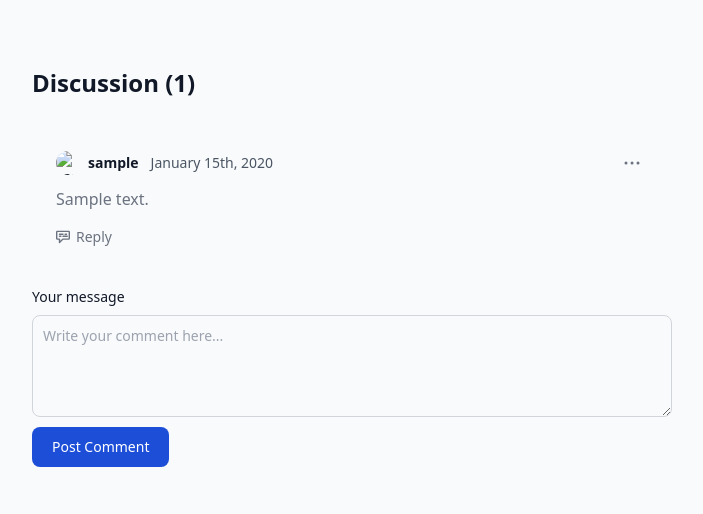
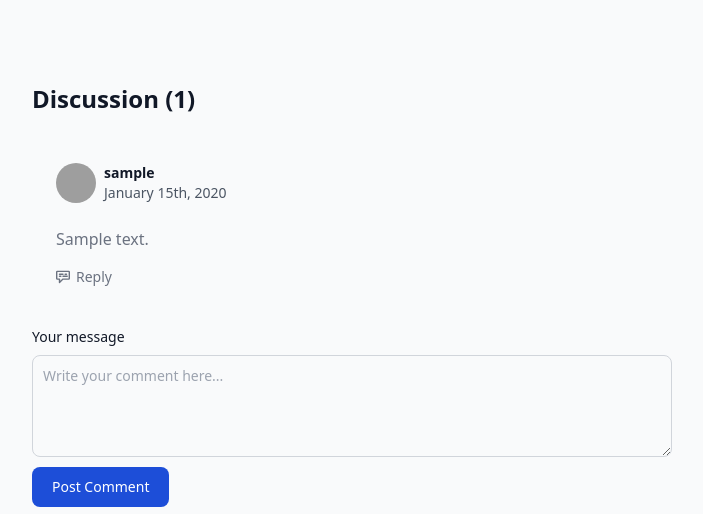
Before and after one commit to AmirAbbasDev/DjangoBlogHub, a Django app: a page that uses templates/blog/partials/comments.html in a window 1280 px wide. Shown: the part 671-1185 px from the top of the page, without its empty margins (288-991 px from the left). Run offline with Django 5.2, Linux system fonts and the light colour scheme; tables that the repository leaves empty hold one stand-in row (values such as "Sample post"); some libraries are stand-ins or nearby versions; grey boxes are pictures that could not be loaded.

Commit message:
Update requirements

```diff
--- a/templates/blog/partials/author_info.html
+++ b/templates/blog/partials/author_info.html
@@ -1,11 +1,11 @@
-<div class="flex items-center mb-4">
+<div class="flex items-start mb-4">
+  <img class="mr-2 w-10 h-10 rounded-full" src="{{ author.profile_picture.url|default:'https://images.pexels.com/photos/1559486/pexels-photo-1559486.jpeg?auto=compress&cs=tinysrgb&w=600' }}" alt="{{ author.username }}" />
   <!-- Comment Author -->
-  <p class="inline-flex items-center mr-3 text-sm text-gray-900 dark:text-white font-semibold hover:text-blue-600 transition-colors duration-200">
-    <img class="mr-2 w-6 h-6 rounded-full" src="{{ author.profile_picture.url|default:'https://via.placeholder.com/150' }}" alt="{{ author.username }}" />
-    {{ author.username }}
-  </p>
-  <!-- Comment Date -->
-  <p class="text-sm text-gray-600 dark:text-gray-400">
-    <time pubdate datetime="{{ publish_date|date:'Y-m-d' }}" title="{{ publish_date|date:'F jS, Y' }}">{{ publish_date|date:'F jS, Y' }}</time>
-  </p>
+  <div class="flex flex-col">
+    <p class="inline-flex items-center mr-3 text-sm text-gray-900 dark:text-white font-semibold hover:text-blue-600 transition-colors duration-200">{{ author.username }}</p>
+    <!-- Comment Date -->
+    <p class="text-sm text-gray-600 dark:text-gray-400">
+      <time pubdate datetime="{{ publish_date|date:'Y-m-d' }}" title="{{ publish_date|date:'F jS, Y' }}">{{ publish_date|date:'F jS, Y' }}</time>
+    </p>
+  </div>
 </div>
--- a/templates/blog/partials/comments.html
+++ b/templates/blog/partials/comments.html
@@ -1,6 +1,6 @@
 {% load static tailwind_tags %}
 
-<section class=" dark:bg-gray-900 py-8 lg:py-16 antialiased">
+<section class="dark:bg-gray-900 py-8 lg:py-16 antialiased">
   <div class="max-w-2xl mx-auto px-4">
     <!-- Discussion Header -->
     <div class="flex justify-between items-center mb-6">
@@ -9,16 +9,22 @@
 
     <!-- Comments List -->
     {% for comment in comments %}
-      <article class="p-6 text-base  rounded-lg dark:bg-gray-900 mb-4">
+      <article class="p-6 text-base rounded-lg dark:bg-gray-900 mb-4">
         <footer class="flex justify-between items-center mb-2">
-          <div class="flex items-center">
+          {% comment %} <div class="flex items-center">
             <!-- Comment Author -->
             <p class="inline-flex items-center mr-3 text-sm text-gray-900 dark:text-white font-semibold">
               <img class="mr-2 w-6 h-6 rounded-full"
                 src="{% if comment.user.profile_picture %}
                   {{ comment.user.profile_picture.url }}
                 {% else %}
+
+
+
                   https://via.placeholder.com/150
+
+
+
                 {% endif %}"
                 alt="{{ comment.user.username }}" />
               {{ comment.user.username }}
@@ -28,15 +34,29 @@
               <time pubdate datetime="{{ comment.created_at|date:'Y-m-d' }}" title="{{ comment.created_at|date:'F jS, Y' }}">{{ comment.created_at|date:'F jS, Y' }}</time>
             </p>
           </div>
+          {% endcomment %}
+          <div class="flex items-start mb-4">
+            <img class="mr-2 w-10 h-10 rounded-full" src="{{ comment.user.profile_picture.url|default:'https://images.pexels.com/photos/1559486/pexels-photo-1559486.jpeg?auto=compress&cs=tinysrgb&w=600' }}" alt="{{ comment.user.username }}" />
+            <!-- Comment Author -->
+            <div class="flex flex-col">
+              <p class="inline-flex items-center mr-3 text-sm text-gray-900 dark:text-white font-semibold hover:text-blue-600 transition-colors duration-200">{{ comment.user.username }}</p>
+              <!-- Comment Date -->
+              <p class="text-sm text-gray-600 dark:text-gray-400">
+                <time pubdate datetime="{{ publish_date|date:'Y-m-d' }}" title="{{ comment.created_at|date:'F jS, Y' }}">{{ comment.created_at|date:'F jS, Y' }}</time>
+              </p>
+            </div>
+          </div>
+
+          {% if request.user.is_staff or request.user.id == comment.user.id %}
             <!-- Comment Dropdown Menu -->
-          <button id="dropdownComment{{ comment.id }}Button" data-dropdown-toggle="dropdownComment{{ comment.id }}" class="inline-flex items-center p-2 text-sm font-medium text-center text-gray-500 dark:text-gray-400  rounded-lg hover:bg-gray-100 focus:ring-4 focus:outline-none focus:ring-gray-50 dark:bg-gray-900 dark:hover:bg-gray-700 dark:focus:ring-gray-600" type="button">
+            <button id="dropdownComment{{ comment.id }}Button" data-dropdown-toggle="dropdownComment{{ comment.id }}" class="inline-flex items-center p-2 text-sm font-medium text-center text-gray-500 dark:text-gray-400 rounded-lg hover:bg-gray-100 focus:ring-4 focus:outline-none focus:ring-gray-50 dark:bg-gray-900 dark:hover:bg-gray-700 dark:focus:ring-gray-600" type="button">
               <svg class="w-4 h-4" aria-hidden="true" xmlns="http://www.w3.org/2000/svg" fill="currentColor" viewBox="0 0 16 3">
                 <path d="M2 0a1.5 1.5 0 1 1 0 3 1.5 1.5 0 0 1 0-3Zm6.041 0a1.5 1.5 0 1 1 0 3 1.5 1.5 0 0 1 0-3ZM14 0a1.5 1.5 0 1 1 0 3 1.5 1.5 0 0 1 0-3Z" />
               </svg>
               <span class="sr-only">Comment settings</span>
             </button>
             <!-- Dropdown Menu Content -->
-          <div id="dropdownComment{{ comment.id }}" class="hidden z-10 w-36  rounded divide-y divide-gray-100 shadow dark:bg-gray-700 dark:divide-gray-600">
+            <div id="dropdownComment{{ comment.id }}" class="hidden z-10 w-36 rounded divide-y divide-gray-100 shadow dark:bg-gray-700 dark:divide-gray-600">
               <ul class="py-1 text-sm text-gray-700 dark:text-gray-200" aria-labelledby="dropdownComment{{ comment.id }}Button">
                 <li>
                   <a href="#" class="block py-2 px-4 hover:bg-gray-100 dark:hover:bg-gray-600 dark:hover:text-white">Edit</a>
@@ -49,6 +69,7 @@
                 </li>
               </ul>
             </div>
+          {% endif %}
         </footer>
         <!-- Comment Content -->
         <p class="text-gray-500 dark:text-gray-400">{{ comment.content }}</p>
```
Also changed, not shown: requirements.txt (+79 -24 lines). Lines whose indentation alone changed are shown as unchanged.
